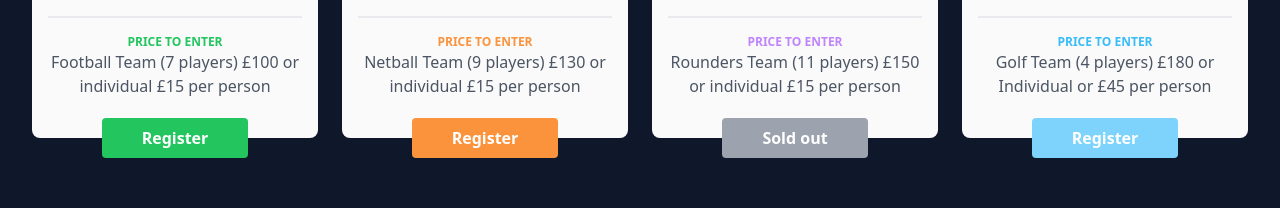
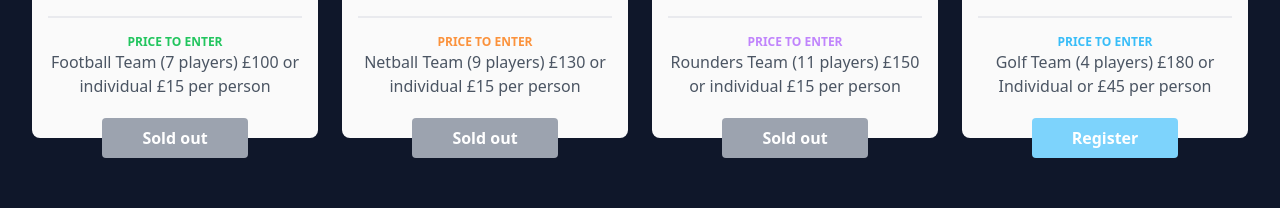
Before and after one commit to shoutconnect/Preston-City-Games-w-Players-section, a Next.js app: page / in a window 1280 px wide. Shown: the part 2689-2897 px from the top of the page. Built offline with nearby package versions, Linux system fonts and the light colour scheme.

Commit message:
removed events

```diff
--- a/components/Price.jsx
+++ b/components/Price.jsx
@@ -125,10 +125,10 @@ export default function Price() {
               <a
                 href="https://www.cognitoforms.com/ShoutConnectLimited/PrestonCityGamesRegistrationForm"
                 target="_blank"
-                className="relative rounded py-2 px-10 mb-6 overflow-hidden group bg-green-500 hover:bg-gradient-to-r hover:from-green-500 hover:to-green-400 text-white font-semibold hover:ring-2 hover:ring-offset-2 hover:ring-green-400 transition-all ease-out duration-300"
+                className="pointer-events-none cursor-default relative rounded py-2 px-10 mb-6 overflow-hidden group bg-gray-400 hover:bg-gradient-to-r hover:from-gray-400 hover:to-gray-300 text-white font-semibold hover:ring-2 hover:ring-offset-2 hover:ring-gray-300 transition-all ease-out duration-300"
               >
                 <span className="absolute right-0 w-8 h-32 -mt-12 transition-all duration-1000 transform translate-x-12 bg-white opacity-10 rotate-12 group-hover:-translate-x-40 ease"></span>
-                <span className="relative">Register</span>
+                <span className="relative">Sold out</span>
               </a>
             </div>
           </div>
@@ -229,10 +229,10 @@ export default function Price() {
               <a
                 href="https://www.cognitoforms.com/ShoutConnectLimited/PrestonCityGamesRegistrationForm"
                 target="_blank"
-                className="relative rounded py-2 px-10 mb-6 overflow-hidden group bg-orange-400 hover:bg-gradient-to-r hover:from-orange-400 hover:to-orange-300 text-white font-semibold hover:ring-2 hover:ring-offset-2 hover:ring-orange-300 transition-all ease-out duration-300"
+                className="pointer-events-none cursor-default relative rounded py-2 px-10 mb-6 overflow-hidden group bg-gray-400 hover:bg-gradient-to-r hover:from-gray-400 hover:to-gray-300 text-white font-semibold hover:ring-2 hover:ring-offset-2 hover:ring-gray-300 transition-all ease-out duration-300"
               >
                 <span className="absolute right-0 w-8 h-32 -mt-12 transition-all duration-1000 transform translate-x-12 bg-white opacity-10 rotate-12 group-hover:-translate-x-40 ease"></span>
-                <span className="relative">Register</span>
+                <span className="relative">Sold out</span>
               </a>
             </div>
           </div>
```
